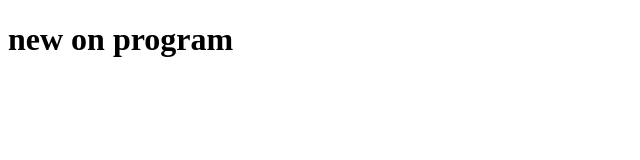
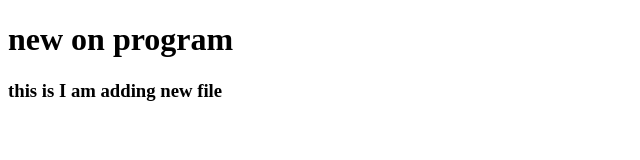
Before and after one commit to Anshul-gour01/practice.3, a plain HTML site: page index.html in a window 1280 px wide. Shown: the whole page, without its empty margins (0-640 px from the left). Drawn offline with Linux system fonts and the light colour scheme.

Commit message:
index file modified

```diff
--- a/index.html
+++ b/index.html
@@ -7,6 +7,7 @@
   </head>
   <body>
     <h1>new on program</h1>
+    <h3>this is I am adding new file</h3>
     <script src="first.js" async></script>
   </body>
 </html>
```
